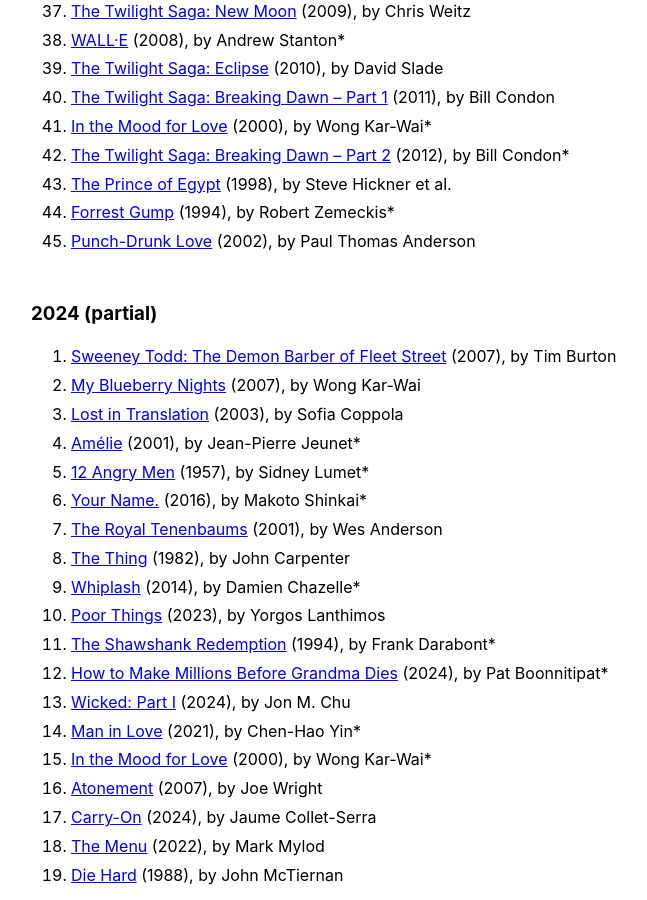
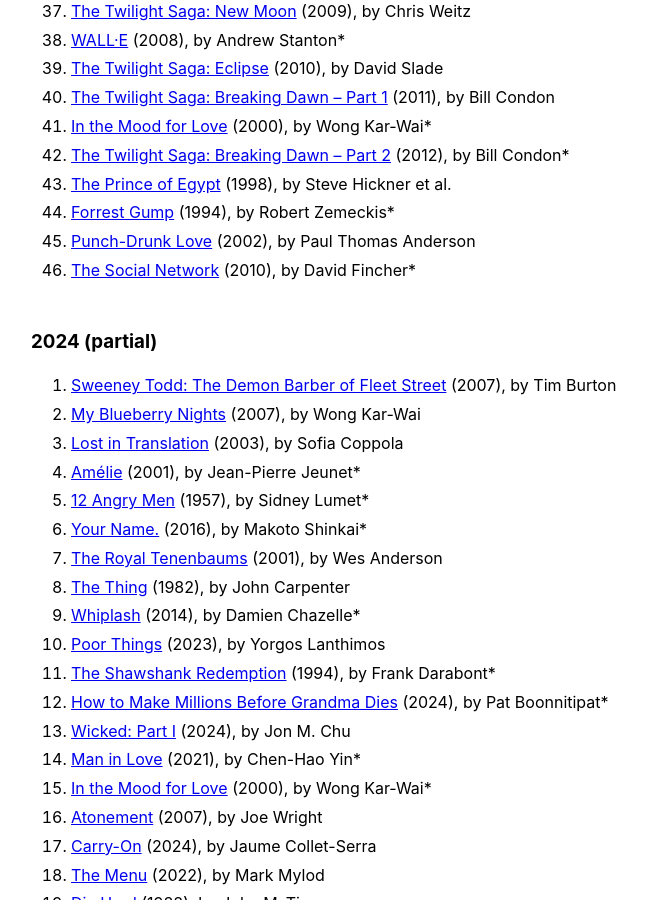
Before and after one commit to llucasly/llucasly.github.io, a Jekyll site: the page built from watching list.md, in a window 1280 px wide and 900 px high, scrolled down 1364 px. Shown: the whole window, without its empty margins (289-936 px from the left). Built offline with Jekyll 4.4.1, drawn with Linux system fonts in a browser that asks for light colours.

Commit message:
Added Movie

```diff
--- a/watching list.md
+++ b/watching list.md
@@ -53,6 +53,7 @@ Films I especially loved are marked with an astrisk (*).
 43. [The Prince of Egypt](https://letterboxd.com/film/the-prince-of-egypt/) (1998), by Steve Hickner et al.
 44. [Forrest Gump](https://letterboxd.com/film/forrest-gump/) (1994), by Robert Zemeckis*
 45. [Punch-Drunk Love](https://letterboxd.com/film/punch-drunk-love/) (2002), by Paul Thomas Anderson
+46. [The Social Network](https://letterboxd.com/film/the-social-network/) (2010), by David Fincher*
 
 ### 2024 (partial)
 1. [Sweeney Todd: The Demon Barber of Fleet Street](https://letterboxd.com/film/sweeney-todd-the-demon-barber-of-fleet-street-2007/) (2007), by Tim Burton
```
